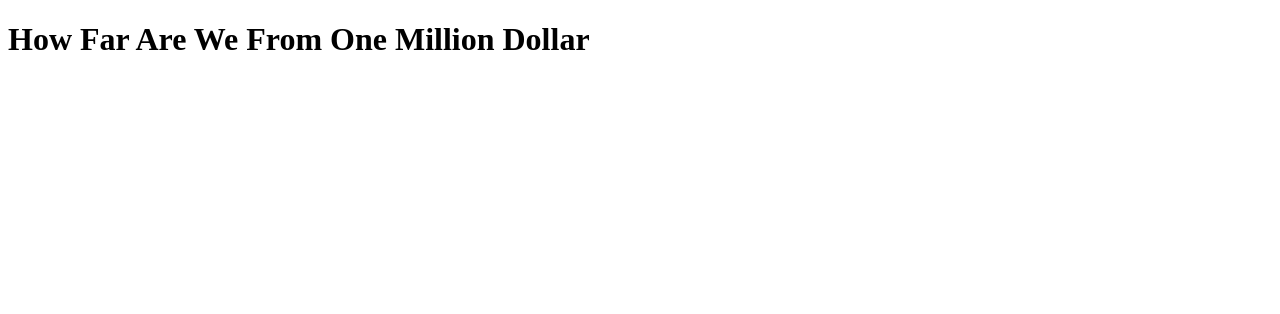
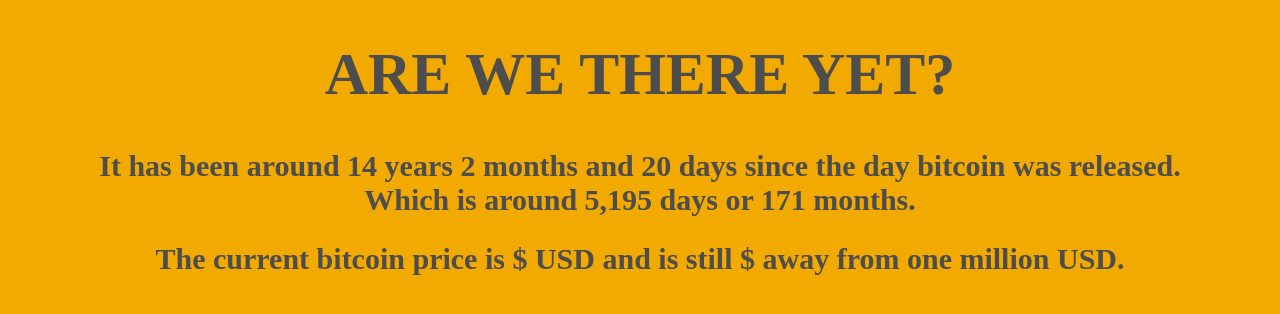
Before and after one commit to playboibeans/1milbtc, a plain HTML site: page index.html in a window 1280 px wide. Drawn offline with nearby package versions, Linux system fonts and the light colour scheme; no server answers.

Commit message:
Add h1 h2, set time and price, add bg color, text color from style

```diff
--- a/index.html
+++ b/index.html
@@ -6,10 +6,63 @@
     <meta http-equiv="X-UA-Compatible" content="IE=edge">
     <meta name="viewport" content="width=device-width, initial-scale=1.0">
     <title>One Million Dollar BTC</title>
+    <script src="https://cdn.jsdelivr.net/npm/axios/dist/axios.min.js"></script>
+    <link rel="stylesheet" href="styles.css">
+
 </head>
 
 <body>
-    <h1>How Far Are We From One Million Dollar</h1>
+    <h1 id="title">ARE WE THERE YET?</h1>
+    <h2>It has been around <span id="times"></span> since the day bitcoin was released. <br>
+        Which is around <span id="days"></span> days or <span id="months"></span> months.
+    </h2>
+    <h2>
+        The current <a href="https://www.coingecko.com/en/coins/bitcoin" target="_blank">bitcoin</a> price is $<span
+            id="price"></span>
+        USD and is still $<span id="priceDiff"></span> away from
+        <a href="https://twitter.com/balajis/status/1636797265317867520?s=20" target="_blank">one
+            million USD</a>.
+    </h2>
+
+    <script>
+
+        function countDays() {
+            var startDate = new Date("2009-01-03");
+            var today = new Date();
+
+            var timeDiffFLoor = Math.abs(today.getTime() - startDate.getTime());
+            var yearsDiffFLoor = Math.floor(timeDiffFLoor / (1000 * 60 * 60 * 24 * 365.25));
+            timeDiffFLoor -= yearsDiffFLoor * (1000 * 60 * 60 * 24 * 365.25);
+            var monthsDiffFLoor = Math.floor(timeDiffFLoor / (1000 * 60 * 60 * 24 * 30.4375));
+            timeDiffFLoor -= monthsDiffFLoor * (1000 * 60 * 60 * 24 * 30.4375);
+            var daysDiffFloor = Math.floor(timeDiffFLoor / (1000 * 60 * 60 * 24));
+            document.getElementById("times").innerHTML = yearsDiffFLoor + " years " + monthsDiffFLoor + " months and " + daysDiffFloor + " days "
+
+            var timeDiff = Math.abs(today.getTime() - startDate.getTime());
+            var daysDiff = Math.round(timeDiff / (1000 * 3600 * 24));
+            var monthsDiff = Math.round(timeDiff / (1000 * 3600 * 24 * 30.4375));
+            document.getElementById("days").innerHTML = daysDiff.toLocaleString();
+            document.getElementById("months").innerHTML = monthsDiff.toLocaleString();
+        }
+        countDays()
+
+        function btcPrice() {
+            axios.get("https://api.coingecko.com/api/v3/simple/price?ids=bitcoin&vs_currencies=USD")
+                .then(result => {
+                    const bitcoin = result.data.bitcoin.usd
+                    document.getElementById("price").innerHTML = bitcoin.toLocaleString()
+                    const priceDiff = 1000000 - result.data.bitcoin.usd
+                    document.getElementById("priceDiff").innerHTML = priceDiff.toLocaleString()
+
+
+                })
+                .catch(error => {
+                    console.log(error);
+                });
+
+        }
+        btcPrice()
+    </script>
 </body>
 
 </html>
--- /dev/null
+++ b/styles.css
@@ -0,0 +1,19 @@
+body {
+    background-color: #f2a900;
+    color: #4d4d4e;
+    text-align: center;
+
+}
+
+#title {
+    font-size: 60px;
+}
+
+h2 {
+    font-size: 30px;
+}
+
+a {
+    text-decoration: none;
+    color: inherit;
+}
```
